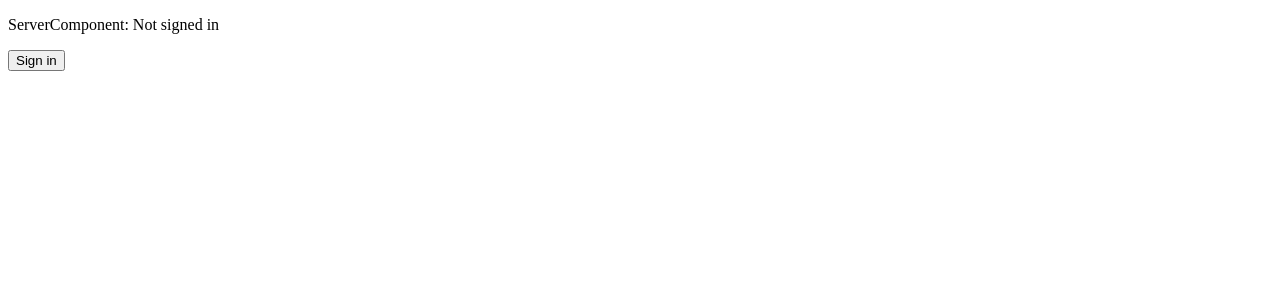
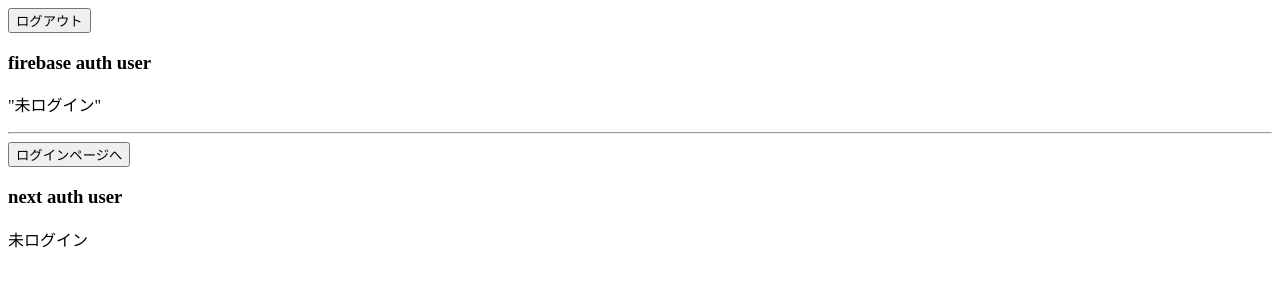
Before and after one commit to shimabukuromeg/firebase-auth-nextjs, a Next.js app: page / in a window 1280 px wide. Shown: the top 300 px of the page. Built offline with nearby package versions, Linux system fonts and the light colour scheme; no server answers.

Commit message:
add signout

```diff
--- a/src/app/api/auth/[...nextauth]/route.ts
+++ b/src/app/api/auth/[...nextauth]/route.ts
@@ -28,7 +28,7 @@
         strategy: "jwt",
         // maxAge: 60 * 60 * 24 * 360, // 1 year
     },
-    cookies: {
+    cookies: process.env.NODE_ENV === 'production' ? {
         sessionToken: {
             name: `__Secure-next-auth.session-token`,
             options: {
@@ -39,7 +39,7 @@
                 secure: "shimabukuromeg.dev",
             },
         },
-    },
+    } : {},
     callbacks: {
         // NOTE: session { strategy: jwt } の場合は　token にしか値はっていないっぽい。(JWTをシリアライズした値)
         async jwt({ token, user }: { token: JWT; user: User }) {
--- a/src/app/components/ClientComponent.tsx
+++ b/src/app/components/ClientComponent.tsx
@@ -1,24 +1,35 @@
 "use client";
 
-import { useSession } from "next-auth/react";
-import Link from "next/link";
+import { User, signOut } from "firebase/auth";
+import { auth } from "@/firebase/client";
+import { useEffect, useState } from "react";
+import { useAuthContext } from "@/provider/FirebaseAuthProvider";
+import { signOut as signOutNextauth, useSession } from "next-auth/react";
 
-const ClientComponent = () => {
-    const { data: session } = useSession();
-    const user = session?.user;
 
-    if (!user) {
-        return (
-            <div>
-                <p>ClientComponent: Not signed in</p>
-                <Link href="/signin">
-                    <button type="button">Sign in</button>
-                </Link>
-            </div>
-        );
-    }
-
-    return <p>{JSON.stringify(user)}</p>;
+export const ClientComponent = () => {
+    const { fbUser } = useAuthContext()
+    return (
+        <div>
+            <button onClick={() => {
+                signOutNextauth({
+                    callbackUrl: "/signin"
+                }).then(() => {
+                    // Sign-out successful.
+                    signOut(auth).then(() => {
+                        // Sign-out successful.
+                    }).catch((error) => {
+                        // An error happened.
+                        console.error(error)
+                    });
+                }).catch((error) => {
+                    // An error happened.
+                });
+            }}>
+                ログアウト
+            </button>
+            <h3>firebase auth user</h3>
+            <p>{JSON.stringify(fbUser ?? '未ログイン')}</p>
+            <hr />
+        </div>)
 };
-
-export default ClientComponent;
--- a/src/app/components/ServerComponent.tsx
+++ b/src/app/components/ServerComponent.tsx
@@ -2,29 +2,26 @@
 import { authOptions } from "../api/auth/[...nextauth]/route";
 import Link from "next/link";
 
-const ServerComponent = async () => {
+export const ServerComponent = async () => {
     const session = await getServerSession(authOptions);
     const user = session?.user;
 
     if (!user) {
         return (
             <div>
-                <p>ServerComponent: Not signed in</p>
                 <Link href="/signin">
-                    <button type="button">Sign in</button>
+                    <button type="button">ログインページへ</button>
                 </Link>
+                <h3>next auth user</h3>
+                <p>未ログイン</p>
 
             </div>
         );
     }
 
     return (<>
-        <h2> Session info</h2 >
+        <h3>next auth session info</h3 >
         <p>{JSON.stringify(session)}</p>
-        <hr />
-        <h2> User info</h2 >
         <p>uid: {JSON.stringify(user.uid)}</p>
     </>);
 };
-
-export default ServerComponent;
--- a/src/app/page.tsx
+++ b/src/app/page.tsx
@@ -1,9 +1,10 @@
-import ClientComponent from "@/app/components/ClientComponent";
-import ServerComponent from "@/app/components/ServerComponent";
+import { ClientComponent } from "@/app/components/ClientComponent";
+import { ServerComponent } from "@/app/components/ServerComponent";
 
 const Home = async () => {
   return (
     <main>
+      <ClientComponent />
       <ServerComponent />
     </main>
   );
--- a/src/provider/FirebaseAuthProvider.tsx
+++ b/src/provider/FirebaseAuthProvider.tsx
@@ -1,13 +1,23 @@
 'use client';
 
-import { onAuthStateChanged, signInWithCustomToken } from "firebase/auth";
-import { useEffect } from "react";
+import { User, onAuthStateChanged, signInWithCustomToken } from "firebase/auth";
+import { createContext, useContext, useEffect, useState } from "react";
 import { auth } from "@/firebase/client";
 import { useSession } from "next-auth/react";
 
+export type GlobalAuthState = {
+    fbUser: User | null | undefined
+}
+const initialState: GlobalAuthState = {
+    fbUser: undefined,
+}
+const AuthContext = createContext<GlobalAuthState>(initialState)
+
 const FirebaseAuthProvider = ({ children }: { children: React.ReactNode }) => {
-    const currentFirebaseUser = auth.currentUser;
-    console.log('currentFirebaseUser', currentFirebaseUser)
+    // firebase auth の user
+    const [fbUser, setFbUser] = useState<GlobalAuthState>(initialState)
+
+    // nextauth の session
     const { data: session, status } = useSession()
 
     const getCustomToken = async () => {
@@ -20,6 +30,8 @@
             console.log("firebase user info", fbUser);
             console.log("next auth session info", status);
 
+            setFbUser({ fbUser })
+
             // NOTE: nextauth でログイン済みだが firebase auth でログインしていない場合、カスタムトークンを取得してログインする
             if (fbUser == null && status === 'authenticated') {
                 getCustomToken().then((data: { customToken: string }) => {
@@ -28,7 +40,7 @@
                         signInWithCustomToken(auth, data.customToken).then((userCredential) => {
                             // Signed in
                             const user = userCredential.user;
-                            console.log('user', user)
+                            console.log('signInWithCustomToken', user)
                             // ...
                         }).catch((error) => {
                             const errorCode = error.code;
@@ -42,7 +54,9 @@
         })
     }, [status])
 
-    return <>{children}</>;
+    return <AuthContext.Provider value={fbUser}>{children}</AuthContext.Provider>
 };
 
+export const useAuthContext = () => useContext(AuthContext)
+
 export default FirebaseAuthProvider;
```
